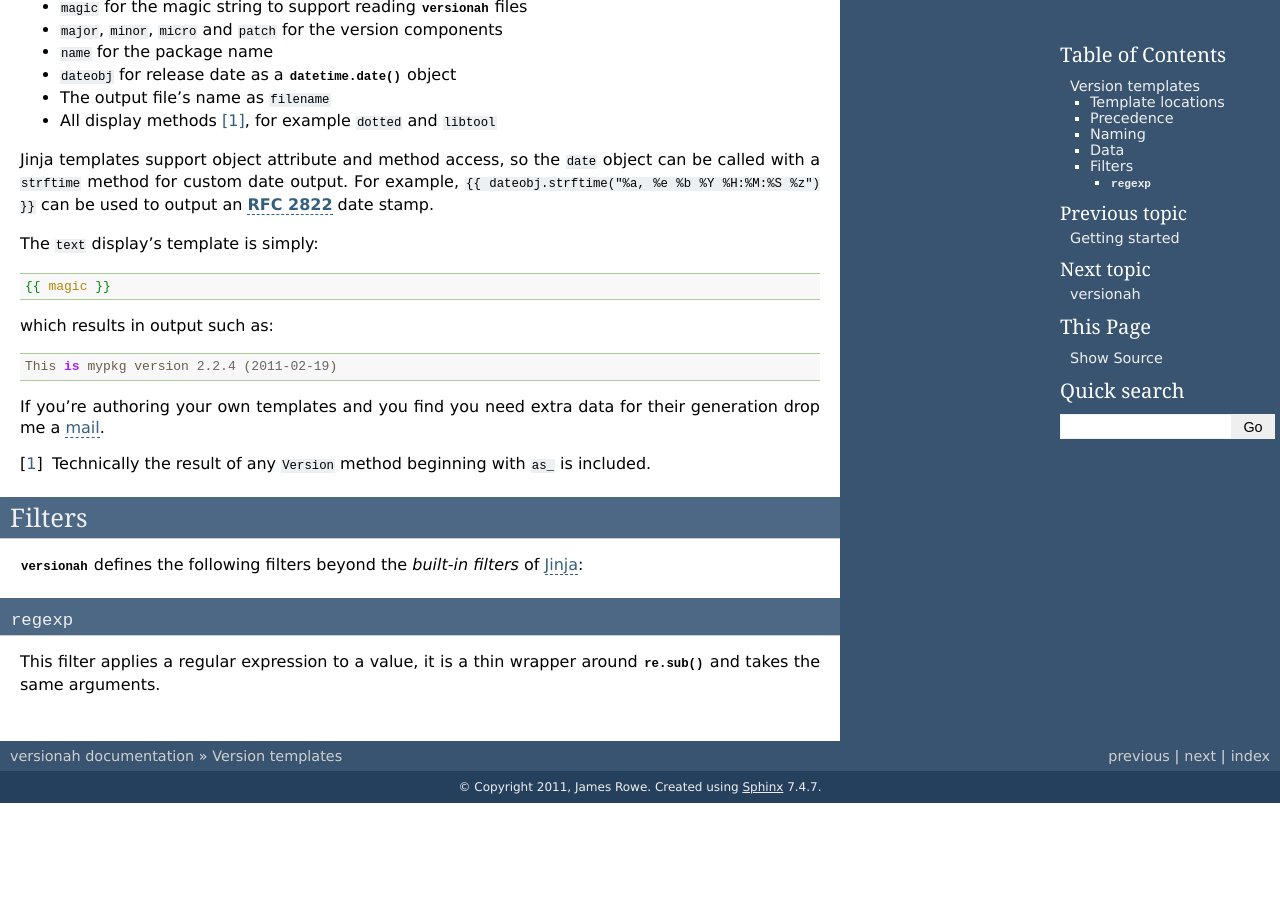
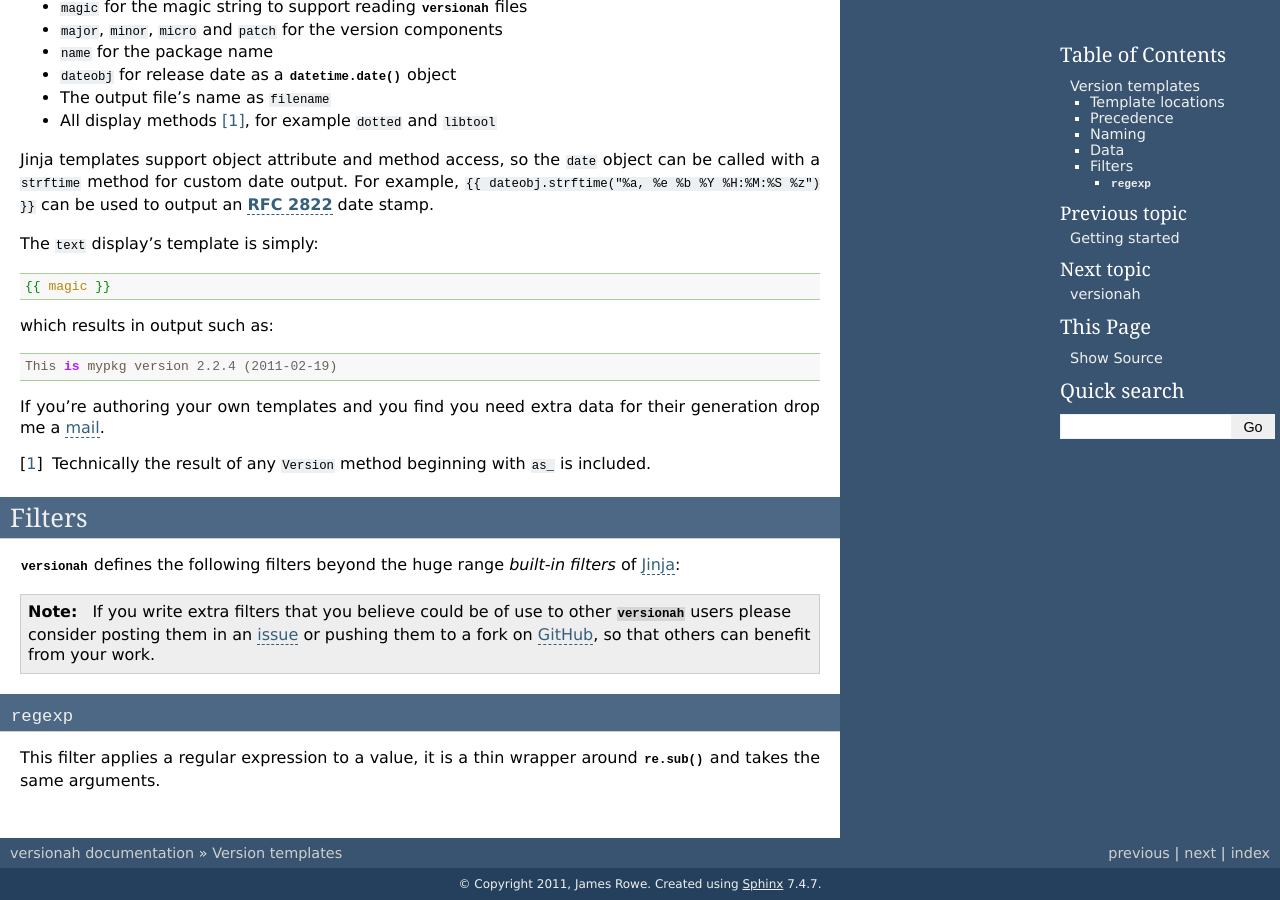
Before and after one commit to JNRowe/versionah, a Sphinx documentation site: the page built from doc/templates.rst, in a window 1280 px wide and 900 px high, scrolled down 842 px. Built offline with Sphinx 7.4.7, drawn with Linux system fonts in a browser that asks for light colours; the version number could not be read and is left out; before the commit the page ends 1645 px from its top, so only the background shows below that.

Commit message:
Added note about template filter contribution.

```diff
--- a/doc/templates.rst
+++ b/doc/templates.rst
@@ -72,8 +72,14 @@ their generation drop me a mail_.
 Filters
 -------
 
-:mod:`versionah` defines the following filters beyond the `built-in filters` of
-Jinja_:
+:mod:`versionah` defines the following filters beyond the huge range `built-in
+filters` of Jinja_:
+
+.. note::
+
+   If you write extra filters that you believe could be of use to other
+   :mod:`versionah` users please consider posting them in an issue_ or pushing
+   them to a fork on GitHub_, so that others can benefit from your work.
 
 ``regexp``
 ''''''''''
```
